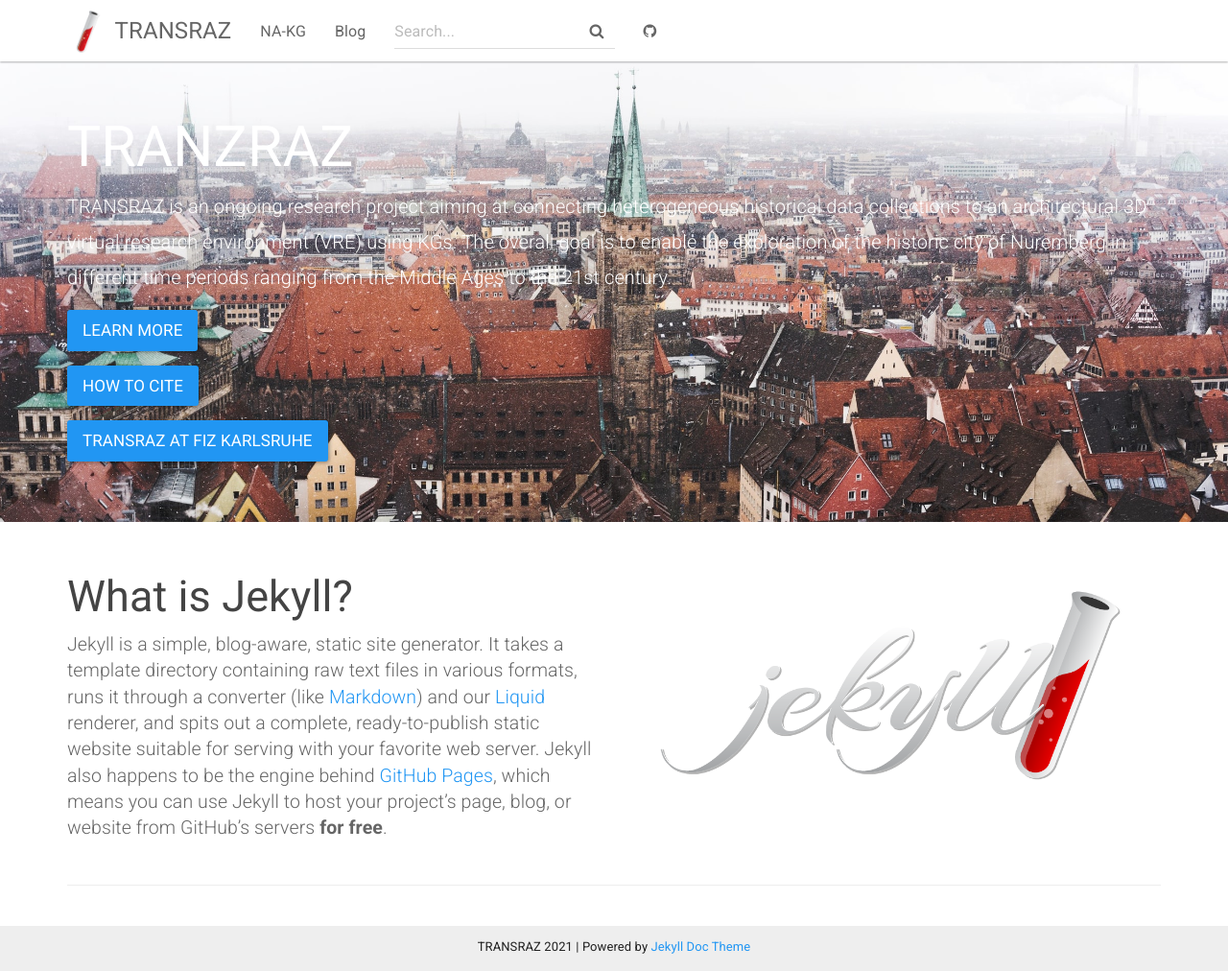
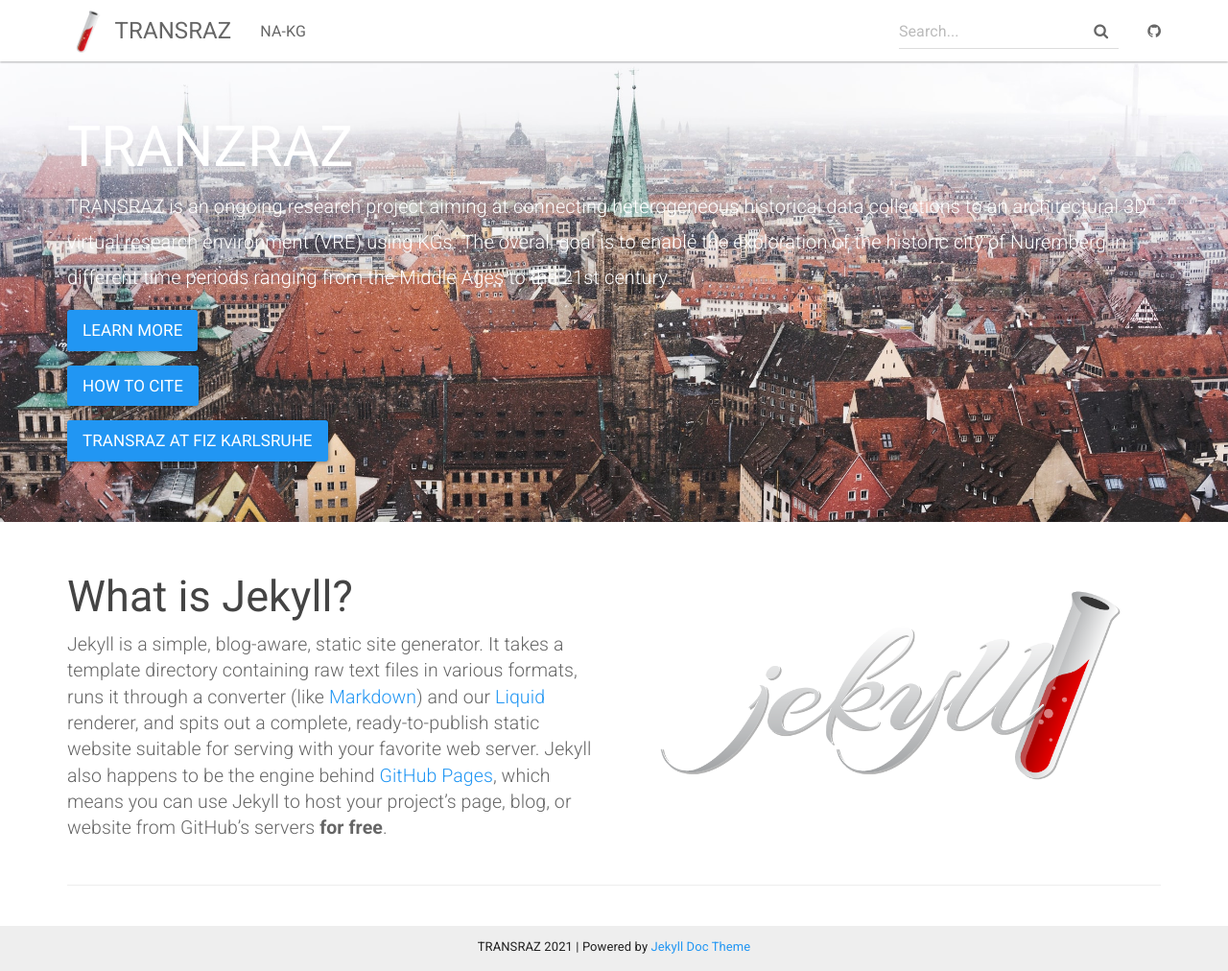
Before and after one commit to ISE-FIZKarlsruhe/Transraz, a Jekyll site: the page built from index.html, in a window 1280 px wide and 1012 px high. Shown: the whole window at 96% size. Built offline with Jekyll 4.4.1, drawn with Linux system fonts in a browser that asks for light colours.

Commit message:
Update topnav.html

```diff
--- a/_includes/topnav.html
+++ b/_includes/topnav.html
@@ -13,8 +13,7 @@
         </div>
         <div id="navbar" class="collapse navbar-collapse">
             <ul class="nav navbar-nav">
-                <li {% if page.sectionid=='docs' %} class="active" {% endif %}><a href="{{ "/docs/NA-KG/"  | relative_url }}">NA-KG</a></li>
-                <li {% if page.sectionid=='blog' %} class="active" {% endif %}><a href="{{ site.posts.first.url | relative_url }}">Blog</a></li
+                <li {% if page.sectionid=='docs' %} class="active" {% endif %}><a href="{{ "/NA-KG"  | relative_url }}">NA-KG</a></li>
             </ul>
             <div class="navbar-right">
                 <form class="navbar-form navbar-left">
```
